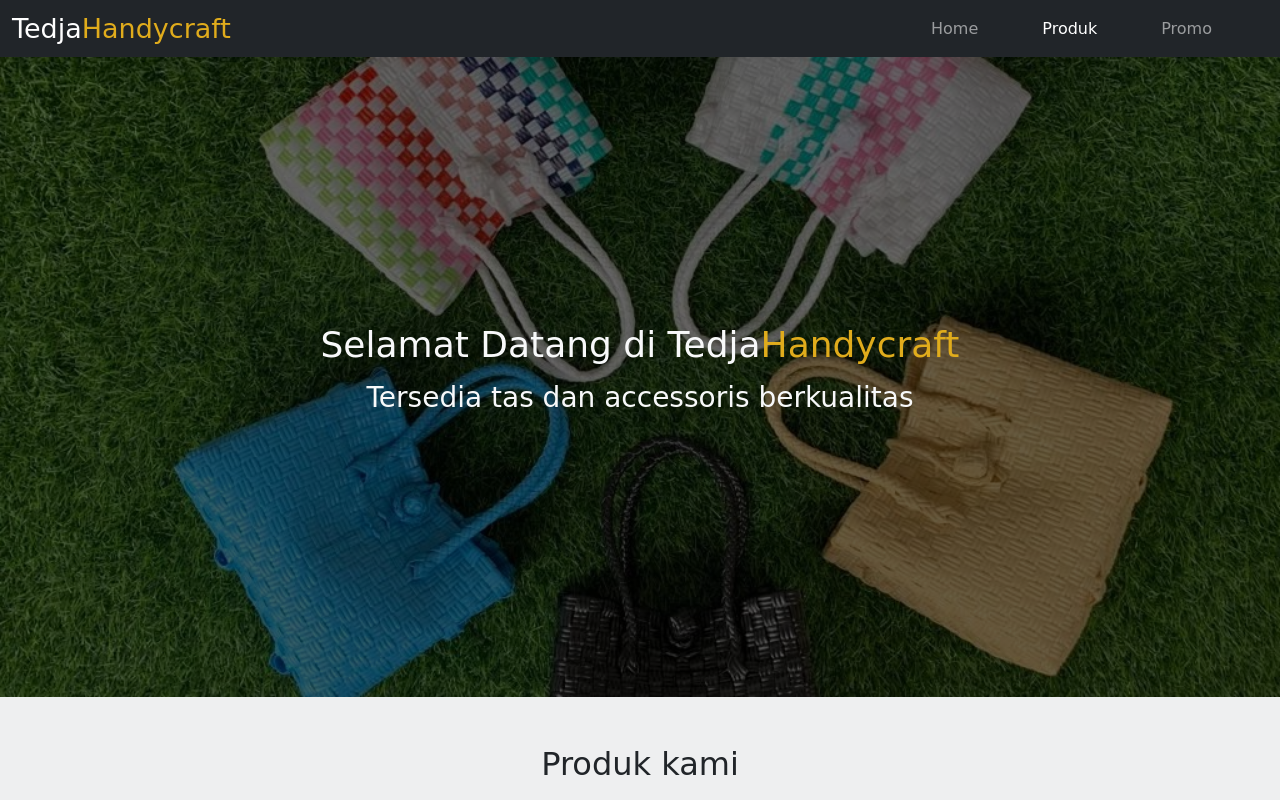
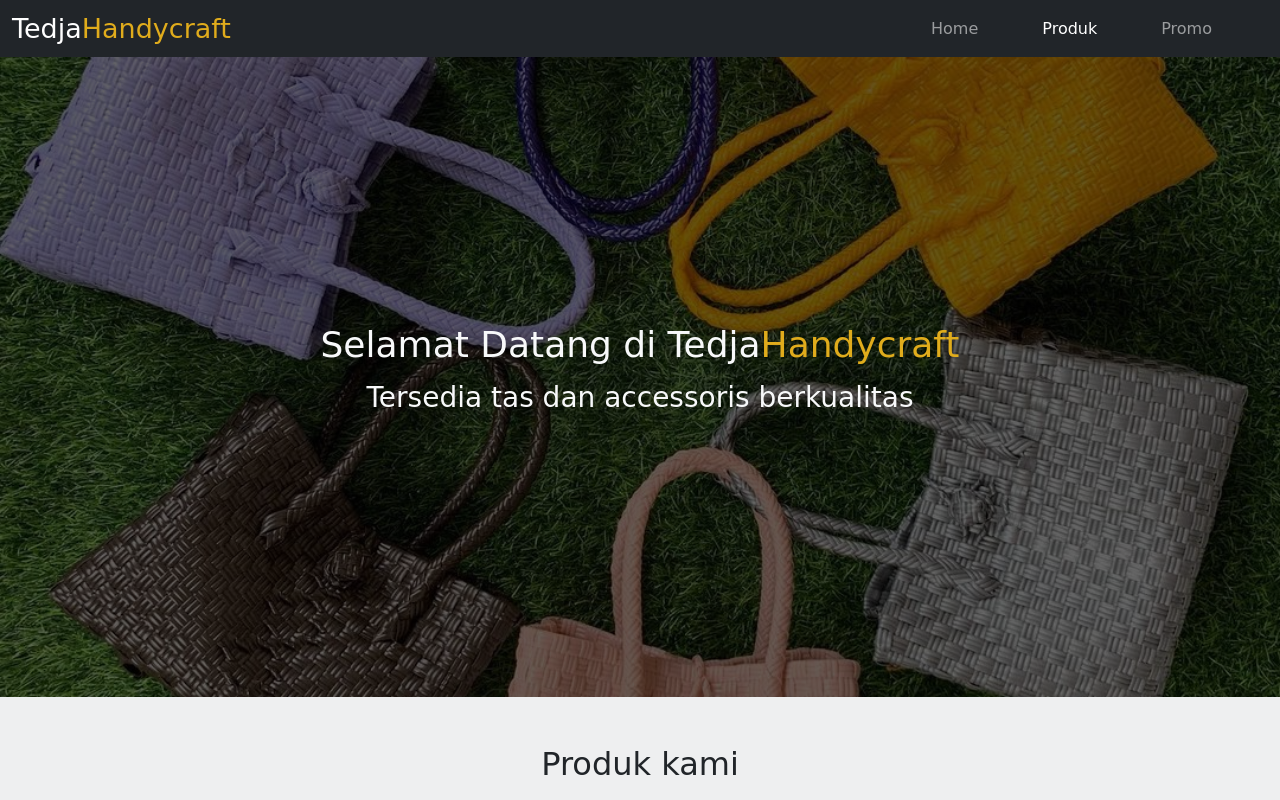
Before and after one commit to tedjahandycraft/tedjahandycraft.github.io, a plain HTML site: page produk.html in a window 1280 px wide. Shown: the top 800 px of the page. Drawn offline with nearby package versions, Linux system fonts and the light colour scheme.

Commit message:
perbaikan produk

```diff
--- a/css/style.css
+++ b/css/style.css
@@ -41,7 +41,7 @@ body {
 
 .bannerprod {
     height: 80vh;
-    background: linear-gradient(rgba(0, 0, 0, 0.6), rgba(0, 0, 0, 0.6)), url('../image/bannerprod.webp');
+    background: linear-gradient(rgba(0, 0, 0, 0.6), rgba(0, 0, 0, 0.6)), url('../image/bannerprod.jpg');
     background-size: cover;
     background-position: center;
 }
```
Also changed, not shown: image/bannerprod.jpg (added), image/bannerprod.webp (deleted).
